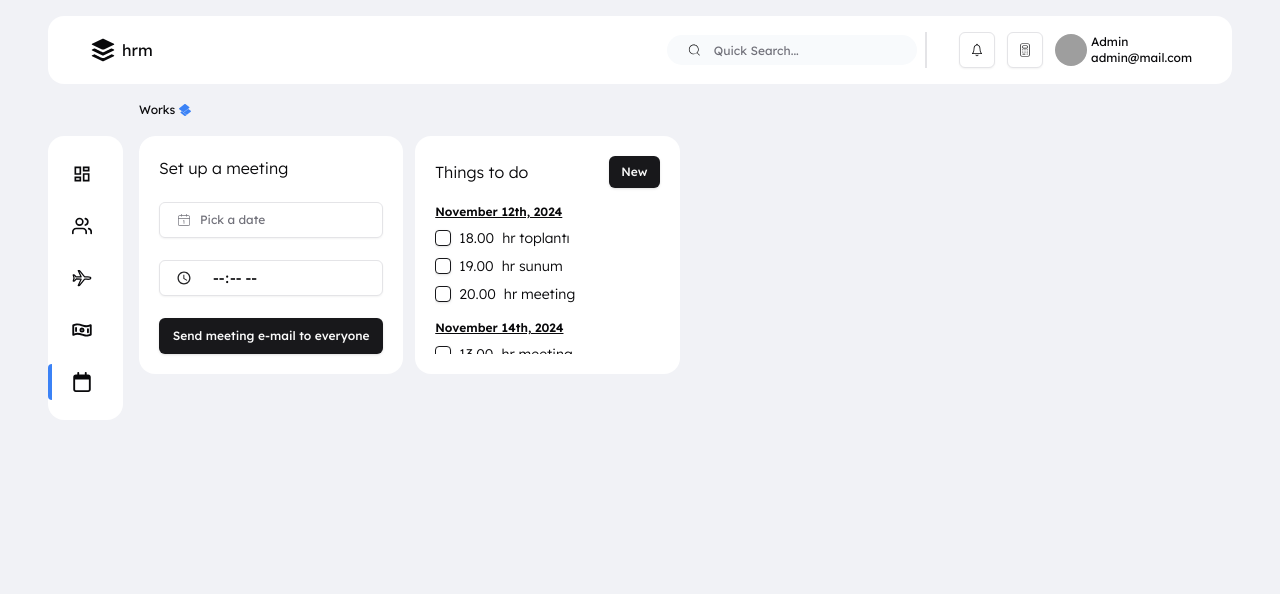
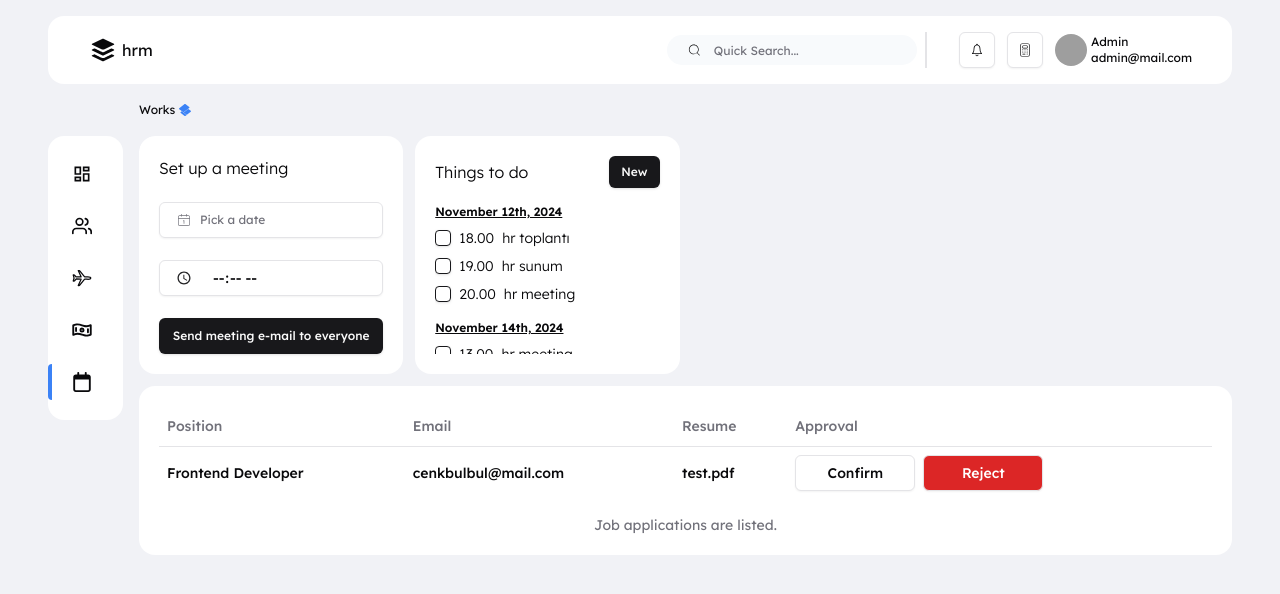
Before and after one commit to cenkbulbull/hrm, a Next.js app: page /works in a window 1280 px wide. Shown: the top 594 px of the page. Built offline with nearby package versions, Linux system fonts and the light colour scheme; grey boxes are pictures that could not be loaded.

Commit message:
feat: job applications card created

```diff
--- a/app/works/page.js
+++ b/app/works/page.js
@@ -1,12 +1,102 @@
 import MeetingRequestCard from "@/components/MeetingRequestCard";
 import TodoCard from "@/components/TodoCard";
-import React from "react";
+
+import {
+  Table,
+  TableBody,
+  TableCaption,
+  TableCell,
+  TableHead,
+  TableHeader,
+  TableRow,
+} from "@/components/ui/table";
+import {
+  AlertDialog,
+  AlertDialogAction,
+  AlertDialogCancel,
+  AlertDialogContent,
+  AlertDialogDescription,
+  AlertDialogFooter,
+  AlertDialogHeader,
+  AlertDialogTitle,
+  AlertDialogTrigger,
+} from "@/components/ui/alert-dialog";
+import { Button } from "@/components/ui/button";
 
 export default function page() {
   return (
     <div className="grid grid-cols-4 gap-3">
-      <MeetingRequestCard />
-      <TodoCard />
+      <MeetingRequestCard className="col-span-1" />
+      <TodoCard className="col-span-1" />
+
+      <div className="col-span-4 bg-white p-5 rounded-2xl ">
+        <Table>
+          <TableCaption>Job applications are listed.</TableCaption>
+          <TableHeader>
+            <TableRow>
+              <TableHead>Position</TableHead>
+              <TableHead>Email</TableHead>
+              <TableHead>Resume</TableHead>
+              <TableHead>Approval</TableHead>
+            </TableRow>
+          </TableHeader>
+          <TableBody>
+            <TableRow>
+              <TableCell className="font-medium">Frontend Developer</TableCell>
+              <TableCell className="font-medium">cenkbulbul@mail.com</TableCell>
+              <TableCell className="font-medium">
+                <a href="test.pdf" download={"test.pdf"}>
+                  test.pdf
+                </a>
+              </TableCell>
+              <TableCell className="flex gap-2">
+                <AlertDialog>
+                  <AlertDialogTrigger asChild>
+                    <Button className="w-[120px]" variant="outline">
+                      Confirm
+                    </Button>
+                  </AlertDialogTrigger>
+                  <AlertDialogContent>
+                    <AlertDialogHeader>
+                      <AlertDialogTitle>Approving</AlertDialogTitle>
+                      <AlertDialogDescription>
+                        Job interviews will begin.
+                      </AlertDialogDescription>
+                    </AlertDialogHeader>
+                    <AlertDialogFooter>
+                      <AlertDialogCancel>Cancel</AlertDialogCancel>
+                      <AlertDialogAction>Continue</AlertDialogAction>
+                    </AlertDialogFooter>
+                  </AlertDialogContent>
+                </AlertDialog>
+
+                <AlertDialog>
+                  <AlertDialogTrigger asChild>
+                    <Button
+                      className="w-[120px] bg-red-600 text-white"
+                      variant="outline"
+                    >
+                      Reject
+                    </Button>
+                  </AlertDialogTrigger>
+                  <AlertDialogContent>
+                    <AlertDialogHeader>
+                      <AlertDialogTitle>Rejecting</AlertDialogTitle>
+                      <AlertDialogDescription>
+                        Send an e-mail stating that it is negative.
+                      </AlertDialogDescription>
+                    </AlertDialogHeader>
+                    <AlertDialogFooter>
+                      <AlertDialogCancel>Cancel</AlertDialogCancel>
+                      <AlertDialogAction>Continue</AlertDialogAction>
+                    </AlertDialogFooter>
+                  </AlertDialogContent>
+                </AlertDialog>
+              </TableCell>
+            </TableRow>
+          </TableBody>
+        </Table>
+      </div>
     </div>
   );
 }
```
